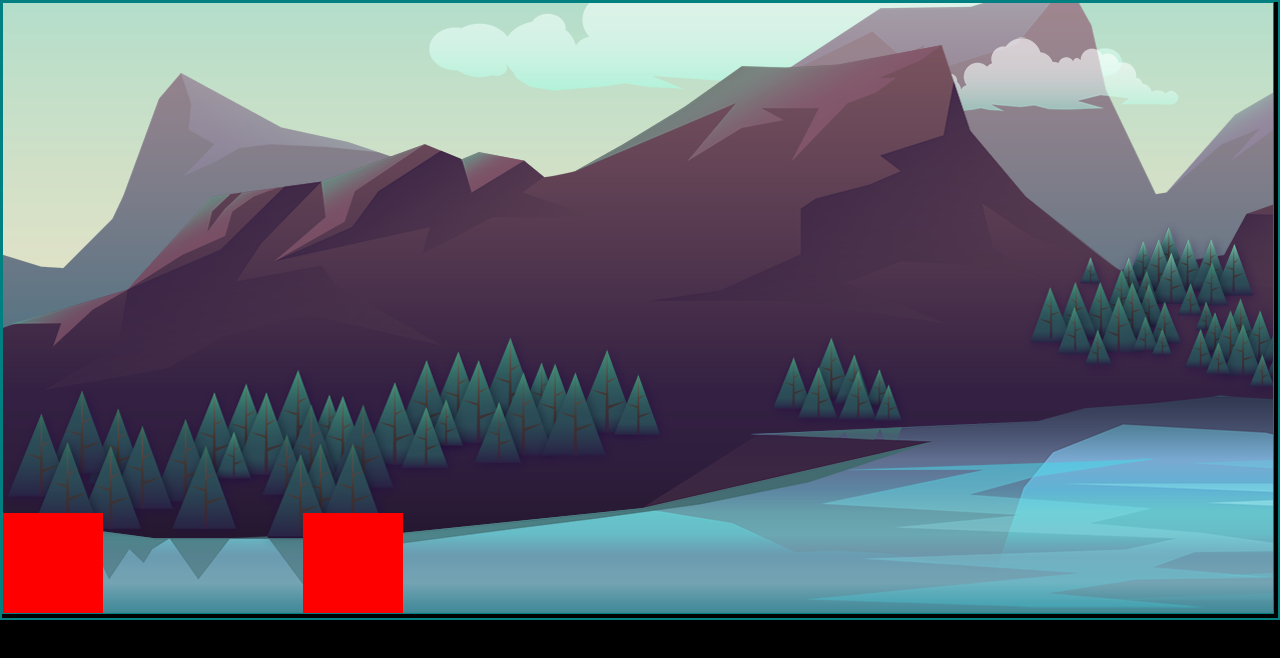
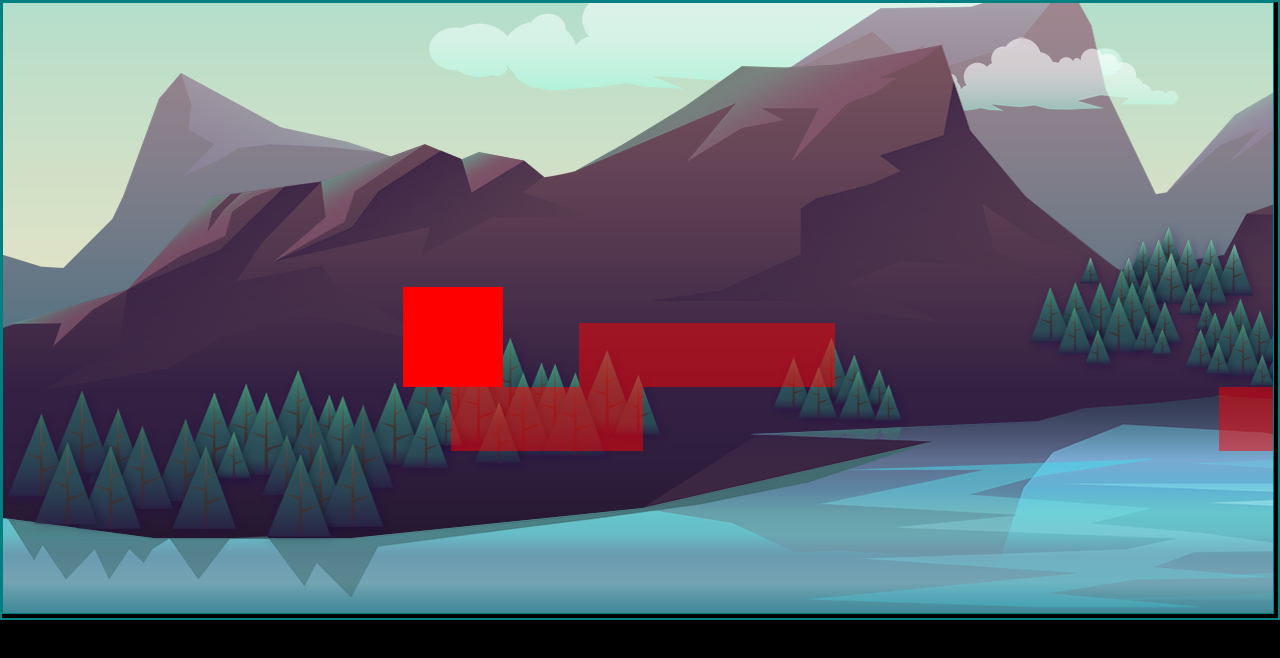
Before and after one commit to Jam19th/Mario-but-Better, a plain HTML site: page index.html in a window 1280 px wide. Drawn offline with Linux system fonts and the light colour scheme.

Commit message:
added vertical and horizontal collision, and renamed js files

```diff
--- /dev/null
+++ b/assets/collisionblock.js
@@ -0,0 +1,18 @@
+// Loads the image and draws the sprite onto canvas
+class CollisionBlock {
+    constructor({position}) {
+        this.position = position
+        this.width = 16
+        this.height = 16
+    }
+    // method to draw sprites onto canvas
+    draw () {
+        //determine color and opacity of the fill-style (R, G, B, Opacity) (0-255)
+        context.fillStyle = 'rgba(255, 0, 0, 0.5)';
+        context.fillRect (this.position.x, this.position.y, this.width, this.height)
+    }
+    // This will call the draw method and redraw the sprite on the canvas.
+    update () {
+        this.draw()
+    }
+}
--- a/assets/index.js
+++ b/assets/index.js
@@ -6,40 +6,55 @@ const context = canvas.getContext('2d');
 canvas.width = 1270
 canvas.height = 610
 
+const scaledCanvas = {
+    width: canvas.width / 4,
+    height: canvas.height / 4,
+}
 
+//Parent array
 const platformCollisions2D = []
-for (let i=0; i< platformCollisions.length; i += 36) {
+//loops through array for all platforms
+for (let i = 0; i < platformCollisions.length; i += 36) {
+    //pushes in new sub-array
     platformCollisions2D.push(platformCollisions.slice(i, i + 36))
 }
 
-console.log(platformCollisions2D)
+//stores all or the collision arrays
+const platformCollisionBlocks = []
+//
+platformCollisions2D.forEach((row, y) => {
+    row.forEach((symbol, x) => {
+        if (symbol === 2121) {
+            //pushes in a new collision block
+            platformCollisionBlocks.push(
+                new CollisionBlock({
+                    position: {
+                        x: x * 16,
+                        y: y * 16,
+                    },
+                })
+            )
+        }
+    })
+})
+
 
 //variable to determine strength of gravity
 const gravity = .5
 
-// Loads the image and draws the sprite onto canvas
-class Sprite {
-    constructor({position, imageSrc}) {
-        this.position = position
-        this.image = new Image()
-        this.image.src = imageSrc
-    }
-    // method to draw sprites onto canvas
-    draw () {
-        if (!this.image) return
-        context.drawImage(this.image, this.position.x, this.position.y)
-    }
-    // This will call the draw method and redraw the sprite on the canvas.
-    update () {
-        this.draw()
-    }
-}
+const player = new playerCharacter({
+    position: {
+    x: 100,
+    y: 0,
+    },
+    collisionBlocks: platformCollisionBlocks,
+})
 
 // loads background sprite
 const background = new Sprite({
     position: {
         x: 0,
-        y: 0
+        y: 0,
     },
     imageSrc: './assets/images/game_background_1/game_background_1.png'
 });
@@ -50,7 +65,7 @@ context.fillStyle = '#FFFFFF';
 //creates a rectangle and determines the size of it(starting x position, starting y position , width, height)
 context.fillRect(5, 5, canvas.width, canvas.height)
 
-// Creates a variable and assigns properties to the movement codes
+// Creates a codes variable and assigns properties to the movement codes
 const codes = {
     arrowRight: {
         pressed: false,
@@ -78,17 +93,29 @@ function animatePlayer() {
     context.save();
     context.translate(0, -background.image.height + canvas.height);
     //Puts the background images onto canvas
-    background.update()
+    background.update();
     context.restore();
+
+    context.save();
+    context.scale(4, 4)
+    // context.translate(0, -background.image.height + canvas.height);
+    //
+    platformCollisionBlocks.forEach((collisionBlock) => {
+        collisionBlock.update()
+    });
 
     //Calls the draw and update function to o draw the player character and update the position of the player character
     player.update()
-    player2.update()
 
     // Sets and updates players position on the x coordinates if key is pressed. Change the value to change the speed of the player character
     player.velocity.x = 0
     if (codes.arrowRight.pressed) player.velocity.x = 3
     else if (codes.arrowLeft.pressed) player.velocity.x = -3
+
+    context.restore();
+
+
+
 }
 animatePlayer();
 
@@ -102,7 +129,7 @@ window.addEventListener('keydown', (event) => {
             break
         // change the value to change the height jump
         case 'Space':
-            player.velocity.y = -15;
+            player.velocity.y = -10;
             break
     }
 })
--- a/assets/player.js
+++ b/assets/player.js
@@ -1,23 +1,25 @@
 // Creates the player object and defines the properties of their positions
 class playerCharacter {
     //creates a new player object and defines the initial position through an argument provided but the const player variable
-    constructor(position) {
+    constructor({ position, collisionBlocks }) {
         this.position = position;
         //Makes the velocity increase overtime
         this.velocity = {
             x: 0,
             y: 1,
         }
-
-        //determines the height of the player
-        this.height = 100;
+        //determines the width and height of the player
+        this.width = 100 / 4;
+        this.height = 100 / 4;
+        //
+        this.collisionBlocks = collisionBlocks
     }
     //Create the player object
     draw() {
         context.fillStyle = 'red';
 
         //(starting x position, starting y position , width, height)
-        context.fillRect(this.position.x, this.position.y, 100, this.height)
+        context.fillRect(this.position.x, this.position.y, this.width, this.height)
     }
     //Changes coordinates of the player object
     update() {
@@ -25,21 +27,74 @@ class playerCharacter {
 
         // passes in the velocity parameter and strength of gravity
         this.position.x += this.velocity.x
+
+        //
+        this.checkForHorizontalCollisions()
+
+        //
+        this.applyGravity()
+
+        //
+        this.checkForVerticalCollisions()
+    }
+
+    checkForHorizontalCollisions() {
+        for (var i = 0; i < this.collisionBlocks.length; i++) {
+            const collisionBlock = this.collisionBlocks[i]
+
+            if (
+                collision({
+                    object1: this,
+                    object2: collisionBlock,
+                })
+            ) {
+                if (this.velocity.x > 0) {
+                    this.velocity.x = 0
+                    this.position.x = collisionBlock.position.x - this.width - 0.01
+                    break
+                }
+
+                if (this.velocity.x < 0) {
+                    this.velocity.x = 0
+                    this.position.x = collisionBlock.position.x + collisionBlock.width - 0.01
+                    break
+                }
+
+                console.log('We are colliding')
+            }
+        }
+    }
+
+    applyGravity() {
         this.position.y += this.velocity.y
+        //Determines if the player position is hitting the bottom of canvas
+        this.velocity.y += gravity
+    }
 
-        //Determines if the player position is hitting the bottom of canvas
-        if (this.position.y + this.height + this.velocity.y < canvas.height)
-            this.velocity.y += gravity
-        else this.velocity.y = 0
+    checkForVerticalCollisions() {
+        for (var i = 0; i < this.collisionBlocks.length; i++) {
+            const collisionBlock = this.collisionBlocks[i]
+
+            if (
+                collision({
+                    object1: this,
+                    object2: collisionBlock,
+                })
+            ) {
+                if (this.velocity.y > 0) {
+                    this.velocity.y = 0
+                    this.position.y = collisionBlock.position.y - this.height - 0.01
+                    break
+                }
+
+                if (this.velocity.y < 0) {
+                    this.velocity.y = 0
+                    this.position.y = collisionBlock.position.y + collisionBlock.height - 0.01
+                    break
+                }
+
+                console.log('We are colliding')
+            }
+        }
     }
 }
-
-const player = new playerCharacter({
-    x: 0,
-    y: 0,
-})
-
-const player2 = new playerCharacter({
-    x: 300,
-    y: 100,
-})
--- /dev/null
+++ b/assets/sprit.js
@@ -0,0 +1,17 @@
+// Loads the image and draws the sprite onto canvas
+class Sprite {
+    constructor({position, imageSrc}) {
+        this.position = position
+        this.image = new Image()
+        this.image.src = imageSrc
+    }
+    // method to draw sprites onto canvas
+    draw () {
+        if (!this.image) return
+        context.drawImage(this.image, this.position.x, this.position.y)
+    }
+    // This will call the draw method and redraw the sprite on the canvas.
+    update () {
+        this.draw()
+    }
+}
--- /dev/null
+++ b/assets/utility.js
@@ -0,0 +1,8 @@
+function collision({object1, object2}) {
+    return (
+        object1.position.y + object1.height >= object2.position.y &&
+        object1.position.y <= object2.position.y + object2.height &&
+        object1.position.x <= object2.position.x + object2.width &&
+        object1.position.x + object1.width >= object2.position.x
+    )
+}
--- a/index.html
+++ b/index.html
@@ -6,9 +6,9 @@
     <meta name="viewport" content="width=device-width, initial-scale=1.0">
     <title>Mario but better!</title>
     <link rel="stylesheet" href="./assets/styles.css">
-    <!-- <script src="./assets/game.js" defer></script> -->
-    <script src="./assets/move.js" defer></script>
-    <script src="./assets/main.js" defer></script>
+    <script src="./assets/utility.js" defer></script>
+    <script src="./assets/collisionblock.js" defer></script>
+    <script src="./assets/sprit.js" defer></script>
     <script src="./assets/player.js" defer></script>
     <script src="./assets/collisions.js" defer></script>
     <script src="./assets/index.js" defer></script>
@@ -16,13 +16,6 @@
 <body>
 
 <canvas></canvas>
-    <!-- <div id="game-container">
-        <div id="player"></div>
-        <div class="platform" style="bottom: 0; left: 0; width: 100%;"></div>
-        <div class="platform" style="bottom: 150px; left: 150px; width: 100px;"></div>
-        <div class="platform" style="bottom: 200px; left: 400px; width: 100px;"></div>
-        <div class="platform" style="bottom: 300px; left: 250px; width: 100px;"></div>
-    </div> -->
 
 </body>
 </html>
```
Also changed, not shown: assets/game.js (deleted, +0 -88 lines), assets/main.js (deleted), assets/move.js (deleted), 2 other files.
